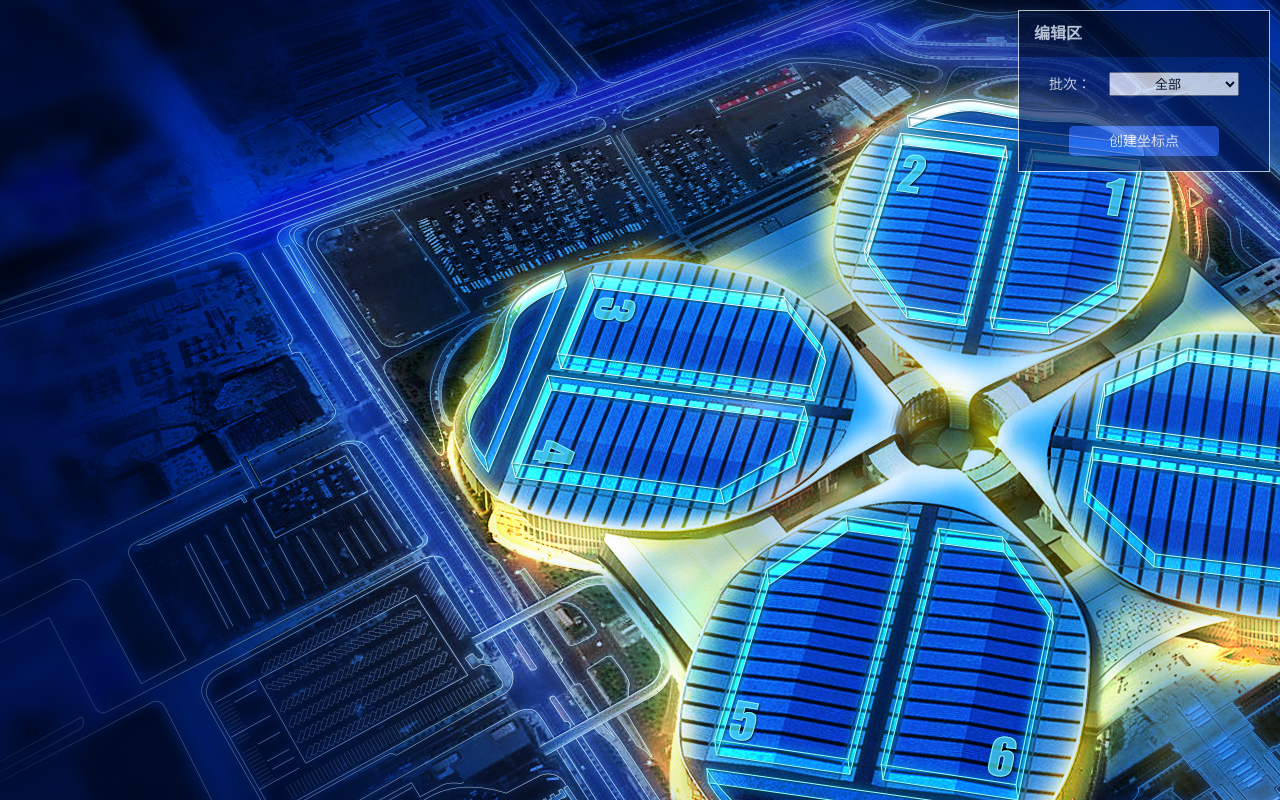
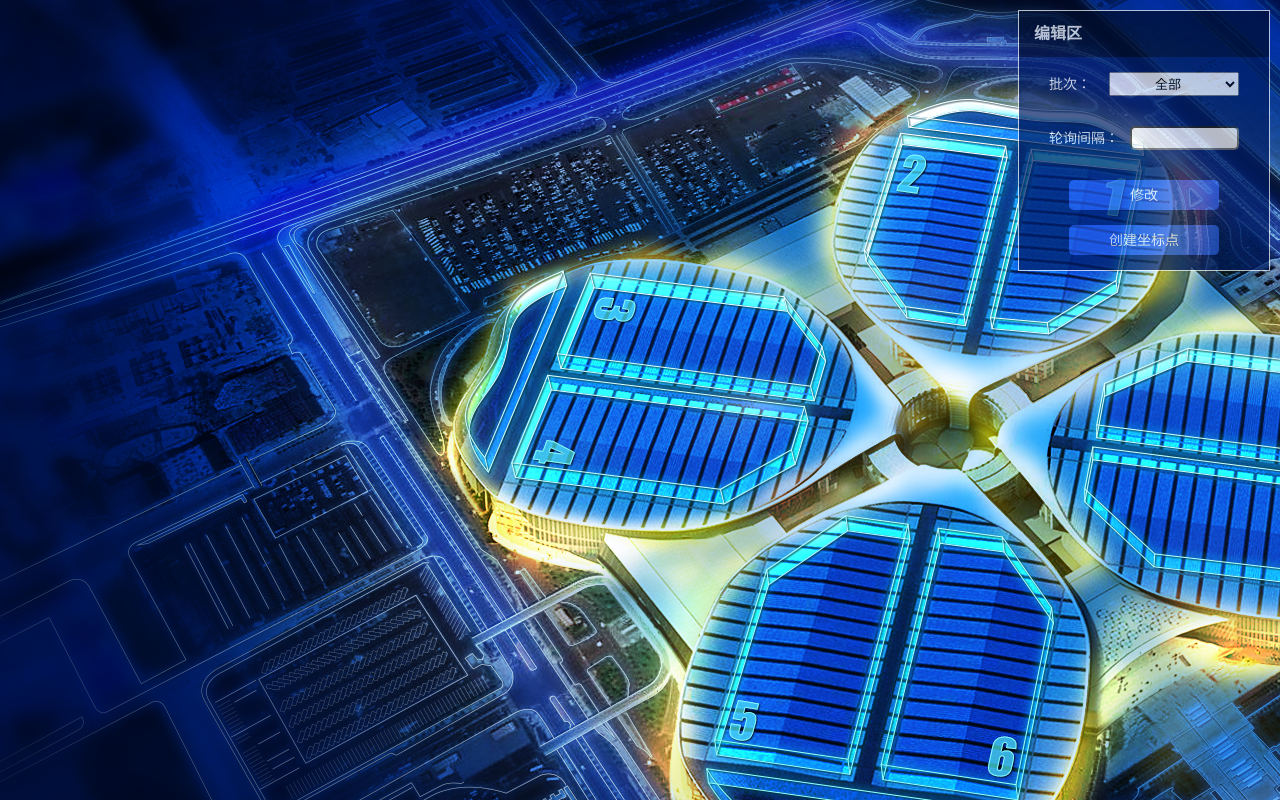
Before and after one commit to luky1833/ciie_2019, a Flask app: page /admin in a window 1280 px wide. Run offline with Flask 2, Linux system fonts and the light colour scheme.

Commit message:
进博会前端页面修改

```diff
--- a/static/css/main.css
+++ b/static/css/main.css
@@ -6,6 +6,9 @@
     background-size: 1920px 1080px;
     background-position: top left;
     position: relative;
+    background-repeat: no-repeat;
+    background-color: #001043;
+    overflow: hidden;
 }
 .layerMask{
     position: absolute;
@@ -110,6 +113,7 @@
     line-height: 20px;
     font-size: 14px;
     width: 125px;
+    border-radius: 5px;
 }
 .posi input{
     width: 50px;
--- a/templates/backend.html
+++ b/templates/backend.html
@@ -19,12 +19,17 @@
         <div class="editPart">
             <h5>编辑区</h5>
             <div class="content">
-                <div style="padding: 15px 30px;" class="field">
+                <div style="padding: 15px 30px;margin-bottom: 0;" class="field">
                         <span>批次：</span>
                         <select name="batch">
                             <option value="0">全部</option>
                         </select>
                 </div>
+                <div style="padding: 15px 30px;margin-bottom: 0;" class="field">
+                    <span>轮询间隔：</span>
+                    <input type="number" name="batchTime" style="width: 100px;">
+                </div>
+                <div class="btn" id="editBatch">修改</div>
                 <div class="btn" id="create">创建坐标点</div>
                 <div class="box" style="display: none;">
                     <div class="field">
@@ -75,9 +80,27 @@
                 }
             }
         })
+        /*
+        * 设置轮询间隔时间（s）
+        */
+       $('#editBatch').click(function(){
+           var batchTime = $('input[name="batchTime"]').val()
+           $.ajax({
+               url:'http://47.103.66.5:5000/edit_all_data?all_batch_speed='+batchTime,
+               type:'get',
+               success:function(result){
+                 var res = JSON.parse(result)
+                 if(res.code==200){
+                     alert('操作成功')
+                 }
+               }
+           })
+       })
+        /*
+        * 坐标点信息保存
+        */
         $('#save').click(function(){
             var url = ''
-
             var x = $('input[name="x"]').val()
             var y = $('input[name="y"]').val()
             var site = [x,y].join(',')
@@ -85,11 +108,11 @@
             var batch = $('input[name="batch"]').val()
             var speed = $('input[name="speed"]').val()
             var name = $('input[name="drop_name"]').val()
-            var color = state==1?'green':state==2?'red':'yellow'
+            var color = state==1?'green':state==3?'red':'yellow'
             if($('input[name="id"]').val()){
-                url = domain+'/mysql_update_drop_data?site='+site+'&batch='+batch+'&drop_name='+name+'&drop_radiation_speed='+speed+'&color='+color+'&id='+$('input[name="id"]').val()
+                url = domain+'/mysql_update_drop_data?site='+site+'&batch='+batch+'&state='+state+'&drop_radiation_speed='+speed+'&color='+color+'&id='+$('input[name="id"]').val()
             }else{
-                url=domain+'/mysql_add_drop_data?site='+site+'&batch='+batch+'&drop_name='+name+'&drop_radiation_speed='+speed+'&color='+color
+                url=domain+'/mysql_add_drop_data?site='+site+'&batch='+batch+'&drop_name='+name+'&drop_radiation_speed='+speed+'&color='+color+'&state='+state
             }
             $.ajax({
                 url:url,
@@ -102,6 +125,9 @@
                 }
             })
         })
+        /*
+        * 坐标点信息删除
+        */
         $('#delete').click(function(){
             var id = $('input[name="id"]').val()
             $.ajax({
@@ -115,7 +141,9 @@
             }
         })
         })
-
+        /*
+        * 轮询数据获取
+        */
         $.ajax({
            url:domain+'/get_all_data',
            type:'get',
@@ -123,6 +151,8 @@
                 var res = JSON.parse(result)
                 if(res.code=='200'){
                     var batchNum = res.data.all_batch_num
+                    var batchTime = res.data.all_batch_speed
+                    $('input[name="batchTime"]').val(batchTime)
                     var html = ''
                     for(var i=1;i<=batchNum;i++){
                         html += `<option value="${i}">${i}</option>`
@@ -131,6 +161,9 @@
                 }
            }
        })
+        /*
+        * 批次获取
+        */
        $('select[name="batch"]').change(function(e){
            var batch = $('select[name="batch"]').val()!=0?$('select[name="batch"]').val():''
            $.ajax({
```
Also changed, not shown: static/js/jbh/draw.js (+35 -3 lines), templates/fronted.html (+15 -3 lines).
